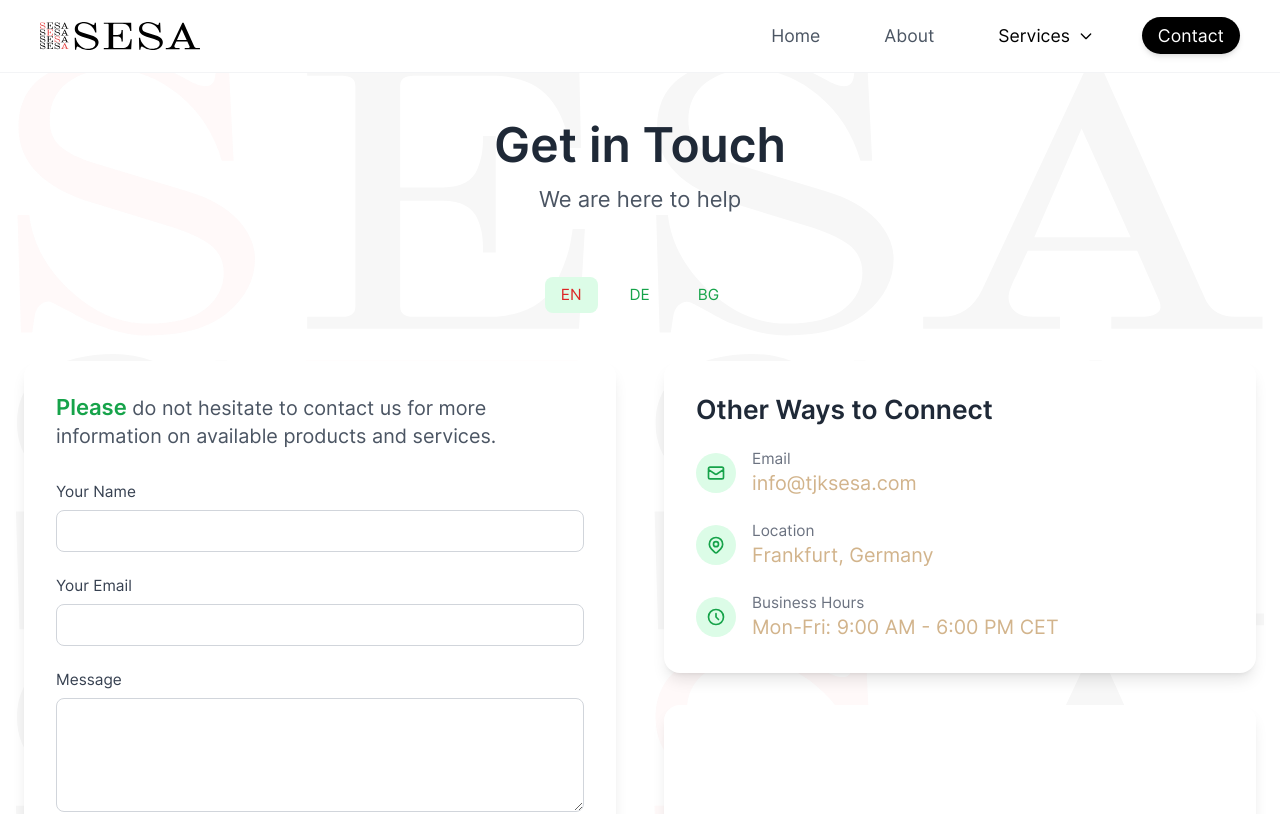
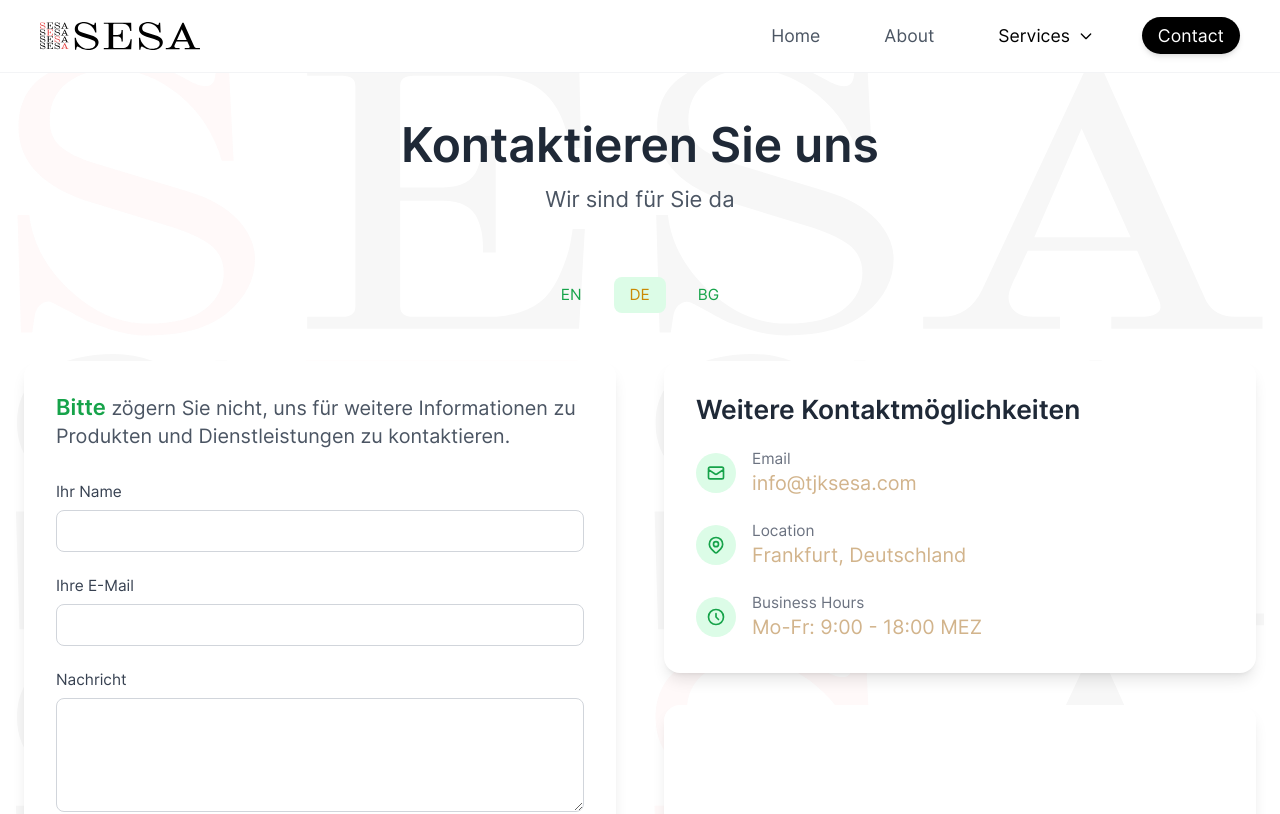
Before and after one commit to FatboyBoji/sesa0000, a Next.js app: page /contact in a window 1280 px wide. Shown: the top 814 px of the page. Built offline with nearby package versions, Linux system fonts and the light colour scheme.

Commit message:
navbar-setup

```diff
--- a/src/app/contact/page.tsx
+++ b/src/app/contact/page.tsx
@@ -100,7 +100,7 @@ const content: Content = {
 };
 
 export default function Contact() {
-  const [currentLang, setCurrentLang] = useState<Language>('en');
+  const [currentLang, setCurrentLang] = useState<Language>('de');
 
   const handleLanguageChange = (lang: Language) => {
     console.log('Language changed to:', lang);
@@ -138,7 +138,7 @@ export default function Contact() {
                   onClick={() => handleLanguageChange(lang)}
                   className={`px-4 py-2 rounded-lg text-sm font-medium transition-colors
                            hover:bg-gray-100 focus:outline-none focus:ring-2 focus:ring-green-500
-                           ${currentLang === lang ? 'bg-green-100 text-red-600' : ''}`}
+                           ${currentLang === lang ? 'bg-green-100 text-yellow-600' : ''}`}
                 >
                   {lang.toUpperCase()}
                 </button>
```
